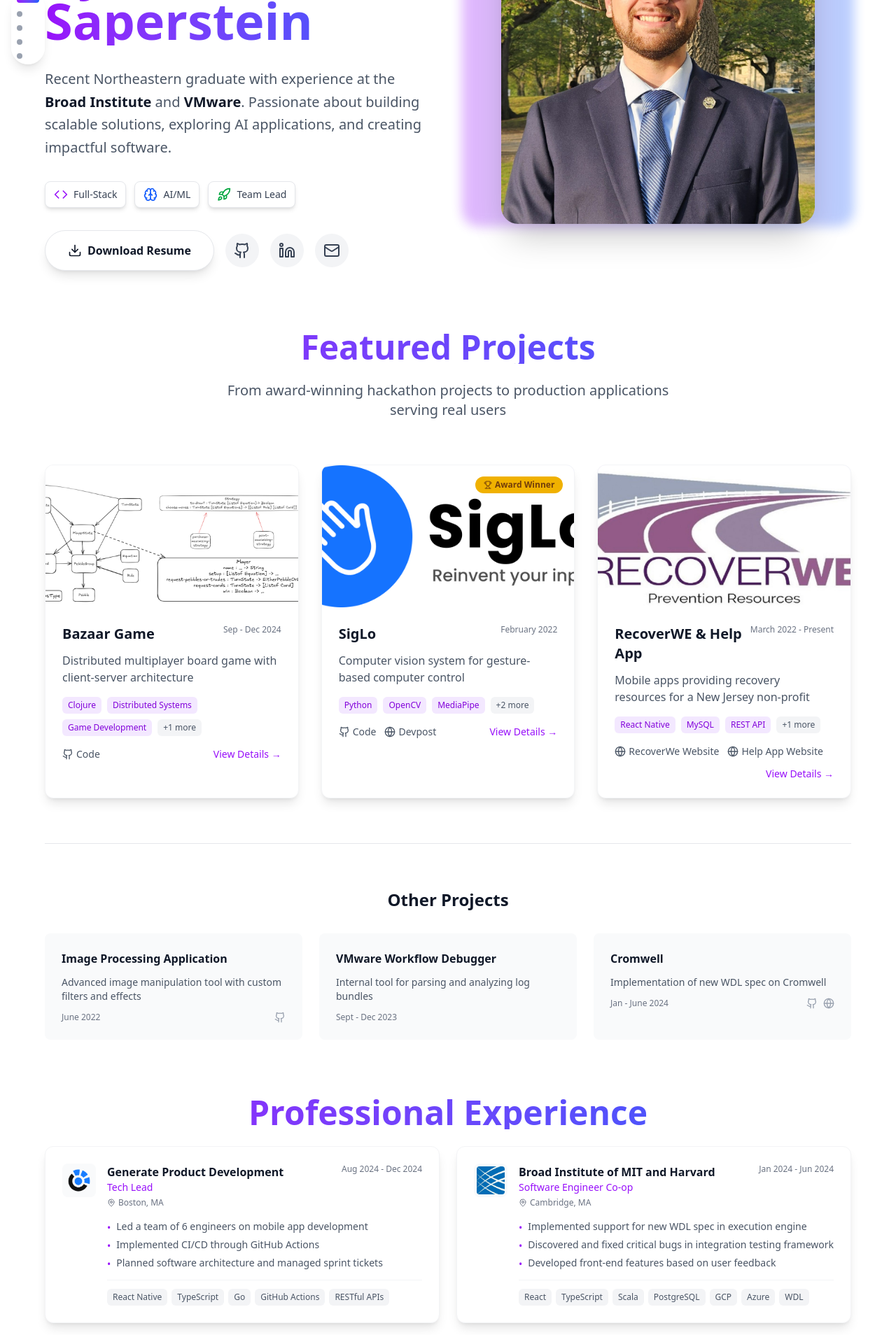
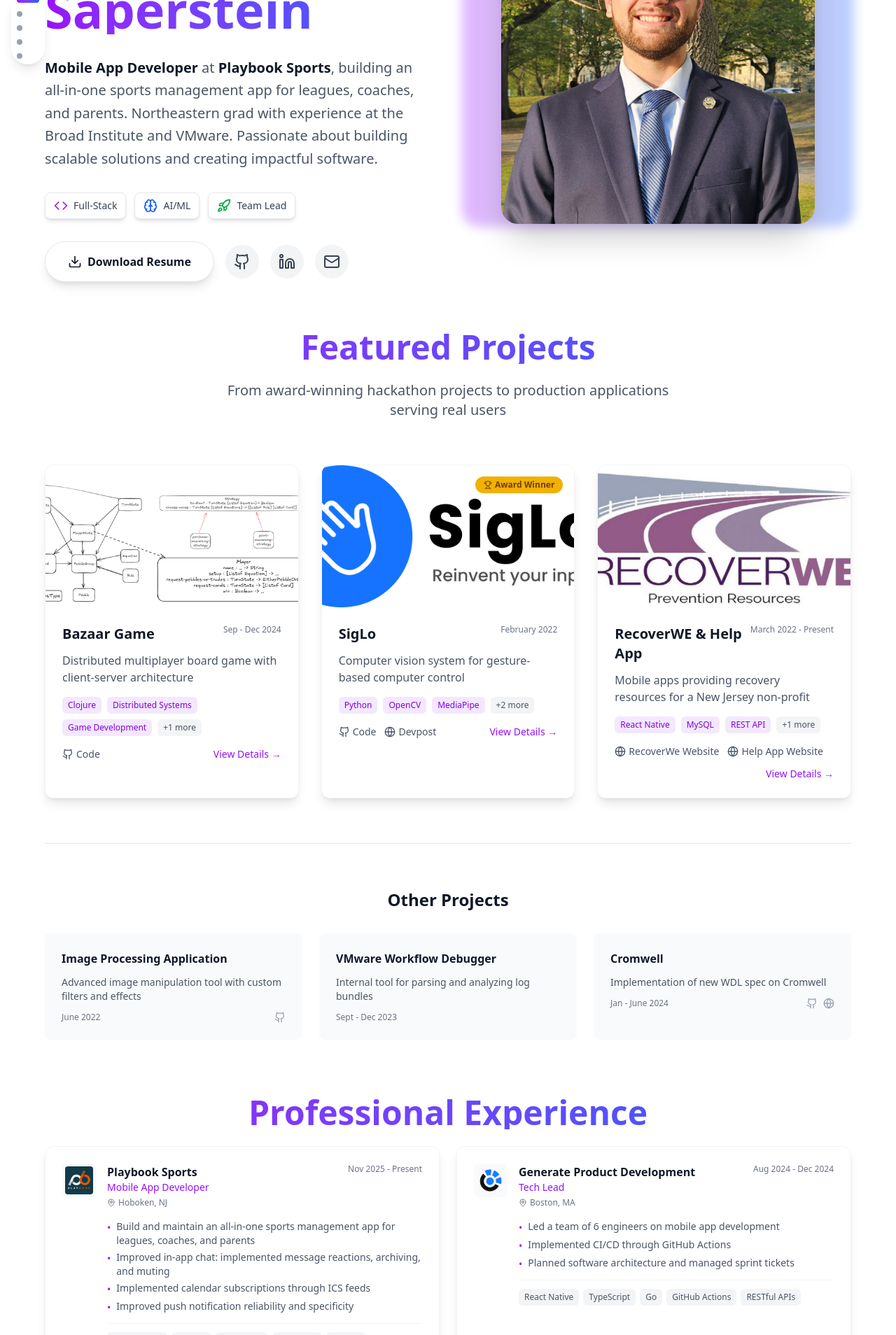
Before and after one commit to rmsap/rmsap.github.io, a React (Vite) app: page /#home in a window 1280 px wide. Shown: the part 360-2268 px from the top of the page at 70% size. Built offline with nearby package versions, Linux system fonts and the light colour scheme.

Commit message:
Update job information and copyright

```diff
--- a/src/components/Contact.tsx
+++ b/src/components/Contact.tsx
@@ -64,7 +64,7 @@ function Contact() {
   return (
     <section
       id="contact"
-      className="min-h-screen scroll-mt-10 py-10 px-4 sm:px-6 lg:px-8"
+      className="scroll-mt-10 py-10 px-4 sm:px-6 lg:px-8"
     >
       <div
         ref={sectionRef}
@@ -78,9 +78,8 @@ function Contact() {
             Let's Connect
           </h2>
           <p className="text-xl text-gray-600 dark:text-gray-300 max-w-2xl mx-auto">
-            I'm always interested in hearing about new opportunities,
-            collaborating on exciting projects, or just having a great
-            conversation
+            I'm always happy to connect — whether it's collaborating on projects,
+            discussing ideas, or just having a great conversation
           </p>
         </div>
 
@@ -186,27 +185,24 @@ function Contact() {
           >
             <div className="bg-gradient-to-br from-purple-50 to-blue-50 dark:from-purple-900/20 dark:to-blue-900/20 rounded-2xl p-8 border border-purple-100 dark:border-purple-800">
               <h3 className="text-2xl font-bold mb-6 text-gray-800 dark:text-gray-100">
-                What I'm Looking For
+                What I'm Up To
               </h3>
               <div className="space-y-4 text-gray-600 dark:text-gray-300 justify-start">
                 <div className="flex items-start space-x-3">
                   <div className="w-2 h-2 bg-purple-600 rounded-full mt-2 flex-shrink-0"></div>
-                  <p>Full-time opportunities in software engineering</p>
+                  <p>Building the Playbook Sports app—helping leagues, coaches, and parents stay organized and connected</p>
                 </div>
                 <div className="flex items-start space-x-3">
                   <div className="w-2 h-2 bg-purple-600 rounded-full mt-2 flex-shrink-0"></div>
-                  <p>
-                    Interesting projects involving web development, AI, or data
-                    visualization
-                  </p>
+                  <p>Still passionate about web development, AI, and data visualization</p>
                 </div>
                 <div className="flex items-start space-x-3">
                   <div className="w-2 h-2 bg-purple-600 rounded-full mt-2 flex-shrink-0"></div>
-                  <p>Collaborative teams working on impactful products</p>
+                  <p>Open to collaboration, open source, and side projects</p>
                 </div>
                 <div className="flex items-start space-x-3">
                   <div className="w-2 h-2 bg-purple-600 rounded-full mt-2 flex-shrink-0"></div>
-                  <p>Open source contributions and side projects</p>
+                  <p>Always happy to connect and chat about tech</p>
                 </div>
               </div>
 
--- a/src/components/Footer.tsx
+++ b/src/components/Footer.tsx
@@ -3,7 +3,7 @@ import { SOCIAL_LINKS } from "../constants/socialLinks";
 function Footer() {
   return (
     <footer className="py-8 text-center text-sm text-gray-500 border-t">
-      <p>© 2025 Ryan Saperstein • Built with React & TypeScript</p>
+      <p>© 2026 Ryan Saperstein • Built with React & TypeScript</p>
       <p className="mt-2">
         <a
           href="/RyanSapersteinResume.pdf"
--- a/src/components/Hero.tsx
+++ b/src/components/Hero.tsx
@@ -53,16 +53,14 @@ function Hero() {
 
             {/* Description */}
             <p className="text-lg lg:text-xl text-gray-600 dark:text-gray-400 leading-relaxed">
-              Recent Northeastern graduate with experience at the{" "}
               <span className="font-semibold text-gray-900 dark:text-gray-100">
-                Broad Institute
+                Mobile App Developer
               </span>{" "}
-              and{" "}
+              at{" "}
               <span className="font-semibold text-gray-900 dark:text-gray-100">
-                VMware
+                Playbook Sports
               </span>
-              . Passionate about building scalable solutions, exploring AI
-              applications, and creating impactful software.
+              , building an all-in-one sports management app for leagues, coaches, and parents. Northeastern grad with experience at the Broad Institute and VMware. Passionate about building scalable solutions and creating impactful software.
             </p>
 
             {/* Tech Stack Icons */}
--- a/src/data/aboutData.json
+++ b/src/data/aboutData.json
@@ -24,7 +24,7 @@
   "bio": [
     "My journey into programming began in eighth grade when I joined my middle school's robotics team. What started as curiosity evolved into a 9+ year passion that has taken me from building Arduino projects to leading engineering teams at cutting-edge tech companies.",
     "At Northeastern University, I graduated Summa Cum Laude with a B.S. in Computer Science and a concentration in Artificial Intelligence. My coursework spanned from fundamental algorithms to advanced machine learning, preparing me for the complex challenges I've tackled in my professional roles.",
-    "Through co-ops at VMware and the Broad Institute of MIT and Harvard, plus my role as Tech Lead at Generate Product Development, I've gained hands-on experience in enterprise software development, distributed systems, and team leadership. I've also founded my own software consultancy, delivering mobile solutions for non-profit organizations."
+    "I'm currently a Mobile App Developer at Playbook Sports, building an all-in-one sports management app for leagues, coaches, and parents. I've also gained hands-on experience through co-ops at VMware and the Broad Institute of MIT and Harvard, my role as Tech Lead at Generate Product Development, and my own software consultancy delivering mobile solutions for non-profit organizations."
   ],
   "journey": [
     {
@@ -45,7 +45,7 @@
     {
       "icon": "Briefcase",
       "title": "Professional Experience",
-      "description": "Tech Lead at Generate, Software Engineer Co-op at Broad Institute & VMware"
+      "description": "Mobile App Developer at Playbook Sports; Tech Lead at Generate; Co-op at Broad Institute & VMware"
     }
   ]
 }
--- a/src/data/experiences.json
+++ b/src/data/experiences.json
@@ -1,4 +1,27 @@
 [
+  {
+    "company": "Playbook Sports",
+    "role": "Mobile App Developer",
+    "period": "Nov 2025 - Present",
+    "logo": "/playbookLogo.png",
+    "highlights": [
+      "Build and maintain an all-in-one sports management app for leagues, coaches, and parents",
+      "Improved in-app chat: implemented message reactions, archiving, and muting",
+      "Implemented calendar subscriptions through ICS feeds",
+      "Improved push notification reliability and specificity"
+    ],
+    "location": "Hoboken, NJ",
+    "technologies": [
+      "React Native",
+      "Django",
+      "TypeScript",
+      "JavaScript",
+      "Python",
+      "PostgreSQL",
+      "Heroku",
+      "GitHub Actions"
+    ]
+  },
   {
     "company": "Generate Product Development",
     "role": "Tech Lead",
--- a/src/data/journey.json
+++ b/src/data/journey.json
@@ -18,7 +18,7 @@
     {
       "icon": "Briefcase",
       "title": "Professional Experience",
-      "description": "Tech Lead at Generate, Software Engineer Co-op at Broad Institute & VMware"
+      "description": "Mobile App Developer at Playbook Sports; Tech Lead at Generate; Co-op at Broad Institute & VMware"
     }
   ]
 }
```
Also changed, not shown: public/playbookLogo.png (added).
